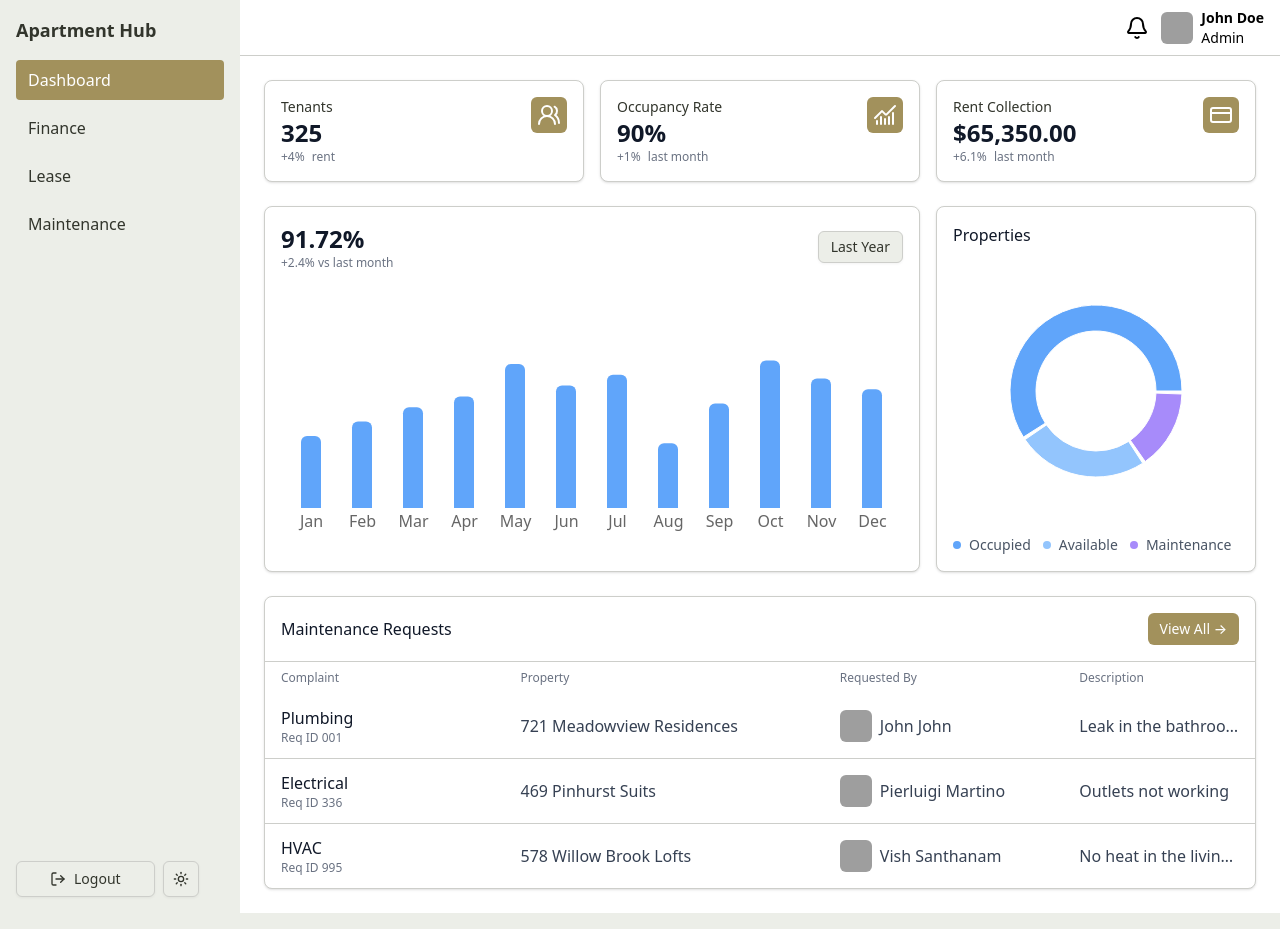
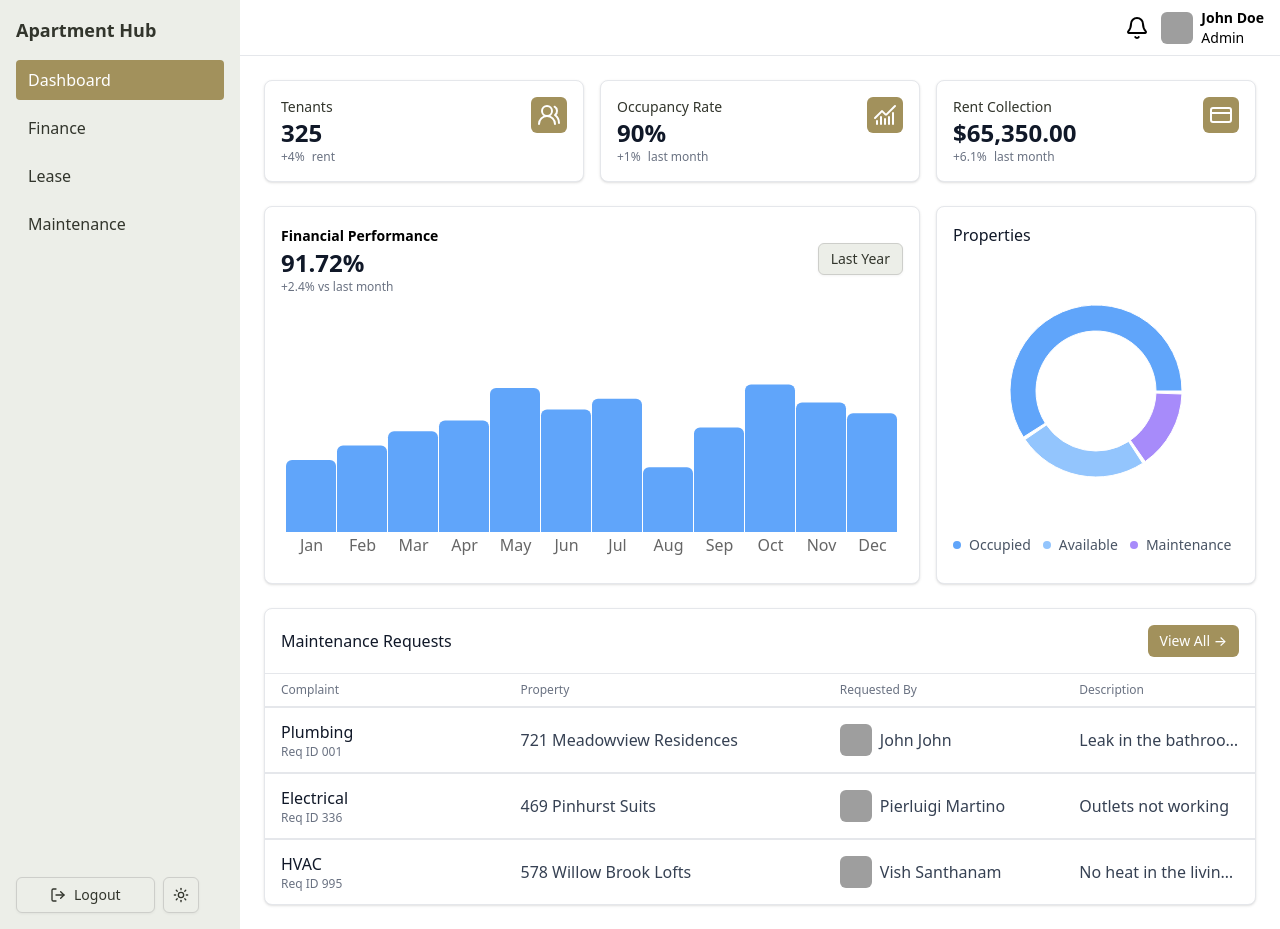
Before and after one commit to Yug3ne/apartment-hub, a React (Vite) app: page /landlord/dashboard in a window 1280 px wide. Built offline with nearby package versions, Linux system fonts and the light colour scheme; grey boxes are pictures that could not be loaded.

Commit message:
update layout

```diff
--- a/src/layouts/landlord-layout.tsx
+++ b/src/layouts/landlord-layout.tsx
@@ -54,7 +54,7 @@ const LandlordLayout = () => {
             ))}
           </nav>
         </div>
-        <div className="slef-end flex  w-full items-center gap-2">
+        <div className="flex w-full items-center gap-2">
           <Button variant="outline" size="icon" className="w-2/3">
             <LogOutIcon />
             Logout
@@ -62,7 +62,7 @@ const LandlordLayout = () => {
           <ModeToggle />
         </div>
       </aside>
-      <header className=" flex flex-row justify-end items-center  gap-3 px-4 border-b bg-white">
+      <header className=" flex flex-row justify-end items-center  gap-3 px-4 border-b border-gray-200 bg-white">
         <div className="flex flex-row  items-center gap-3">
           <BellIcon color="black" />
           <div className="flex items-center gap-2">
--- a/src/pages/landlord/dashboard.tsx
+++ b/src/pages/landlord/dashboard.tsx
@@ -11,7 +11,7 @@ import {
   Pie,
   Cell,
 } from "recharts";
-import { ChartNoAxesCombined, CreditCard,  Users2 } from "lucide-react";
+import { ChartNoAxesCombined, CreditCard, Users2 } from "lucide-react";
 
 const barData = [
   { month: "Jan", value: 20 },
@@ -35,14 +35,26 @@ const pieData = [
 ];
 
 const statCards = [
-  { label: "Tenants", value: "325", delta: "+4%", sub: "rent" ,icon:<Users2 color="white"/>},
-  { label: "Occupancy Rate", value: "90%", delta: "+1%", sub: "last month" ,icon:<ChartNoAxesCombined color="white"/>},
+  {
+    label: "Tenants",
+    value: "325",
+    delta: "+4%",
+    sub: "rent",
+    icon: <Users2 color="white" />,
+  },
+  {
+    label: "Occupancy Rate",
+    value: "90%",
+    delta: "+1%",
+    sub: "last month",
+    icon: <ChartNoAxesCombined color="white" />,
+  },
   {
     label: "Rent Collection",
     value: "$65,350.00",
     delta: "+6.1%",
     sub: "last month",
-    icon:<CreditCard color="white"/>
+    icon: <CreditCard color="white" />,
   },
 ];
 
@@ -81,7 +93,7 @@ const Dashboard = () => {
         {statCards.map((card) => (
           <div
             key={card.label}
-            className="rounded-lg border bg-white p-4 flex items-start justify-between shadow-sm"
+            className="rounded-lg border border-gray-200 bg-white p-4 flex items-start justify-between shadow-sm"
           >
             <div className="flex flex-col">
               <span className="text-sm text-foreground">{card.label}</span>
@@ -93,7 +105,7 @@ const Dashboard = () => {
               </span>
             </div>
             <div className="size-9 rounded-md bg-primary flex items-center justify-center">
-             {card.icon}
+              {card.icon}
             </div>
           </div>
         ))}
@@ -101,9 +113,12 @@ const Dashboard = () => {
 
       {/* Charts row */}
       <div className="grid grid-cols-1 lg:grid-cols-3 gap-4">
-        <div className="lg:col-span-2 rounded-lg border bg-white p-4 shadow-sm flex flex-col">
+        <div className="lg:col-span-2 rounded-lg border border-gray-200 bg-white p-4 shadow-sm flex flex-col">
           <div className="flex items-center justify-between mb-4">
             <div>
+              <span className="text-black text-sm font-bold">
+                Financial Performance
+              </span>
               <div className="text-2xl font-semibold text-gray-900">91.72%</div>
               <div className="text-xs text-gray-500">+2.4% vs last month</div>
             </div>
@@ -113,7 +128,7 @@ const Dashboard = () => {
           </div>
           <div className="h-64 w-full">
             <ResponsiveContainer width="100%" height="100%">
-              <BarChart data={barData} barSize={20}>
+              <BarChart data={barData} barSize={50}>
                 <XAxis dataKey="month" axisLine={false} tickLine={false} />
                 <YAxis hide />
                 <RechartsTooltip cursor={{ fill: "#f3f4f6" }} />
@@ -122,7 +137,7 @@ const Dashboard = () => {
             </ResponsiveContainer>
           </div>
         </div>
-        <div className="rounded-lg border bg-white p-4 shadow-sm flex flex-col">
+        <div className="rounded-lg border border-gray-200 bg-white p-4 shadow-sm flex flex-col">
           <div className="font-medium text-gray-900 mb-4">Properties</div>
           <div className="h-64 w-full">
             <ResponsiveContainer width="100%" height="100%">
@@ -158,22 +173,22 @@ const Dashboard = () => {
       </div>
 
       {/* Maintenance table */}
-      <div className="rounded-lg border bg-white shadow-sm">
+      <div className="rounded-lg border border-gray-200 bg-white shadow-sm">
         <div className="flex items-center justify-between p-4">
           <div className="font-medium text-gray-900">Maintenance Requests</div>
           <Button size="sm">View All →</Button>
         </div>
-        <div className="grid grid-cols-12 px-4 py-2 text-xs text-gray-500 border-t">
+        <div className="grid grid-cols-12 px-4 py-2 text-xs text-gray-500 border-t border-gray-200">
           <div className="col-span-3">Complaint</div>
           <div className="col-span-4">Property</div>
           <div className="col-span-3">Requested By</div>
-          <div className="col-span-2">Description</div>
+          <div className="col-span-2 hidden md:block">Description</div>
         </div>
-        <div className="divide-y">
+        <div className="divide-y border-t border-gray-200">
           {maintenance.map((item) => (
             <div
               key={item.id}
-              className="grid grid-cols-12 items-center px-4 py-3"
+              className="grid grid-cols-12 items-center px-4 py-3 border-t border-gray-200"
             >
               <div className="col-span-3 flex flex-col">
                 <span className="font-medium text-gray-900">{item.type}</span>
@@ -187,7 +202,7 @@ const Dashboard = () => {
                 </Avatar>
                 <span className="text-gray-700">{item.user.name}</span>
               </div>
-              <div className="col-span-2 text-gray-700 truncate">
+              <div className="col-span-2 text-gray-700 truncate hidden md:block">
                 {item.description}
               </div>
             </div>
```
